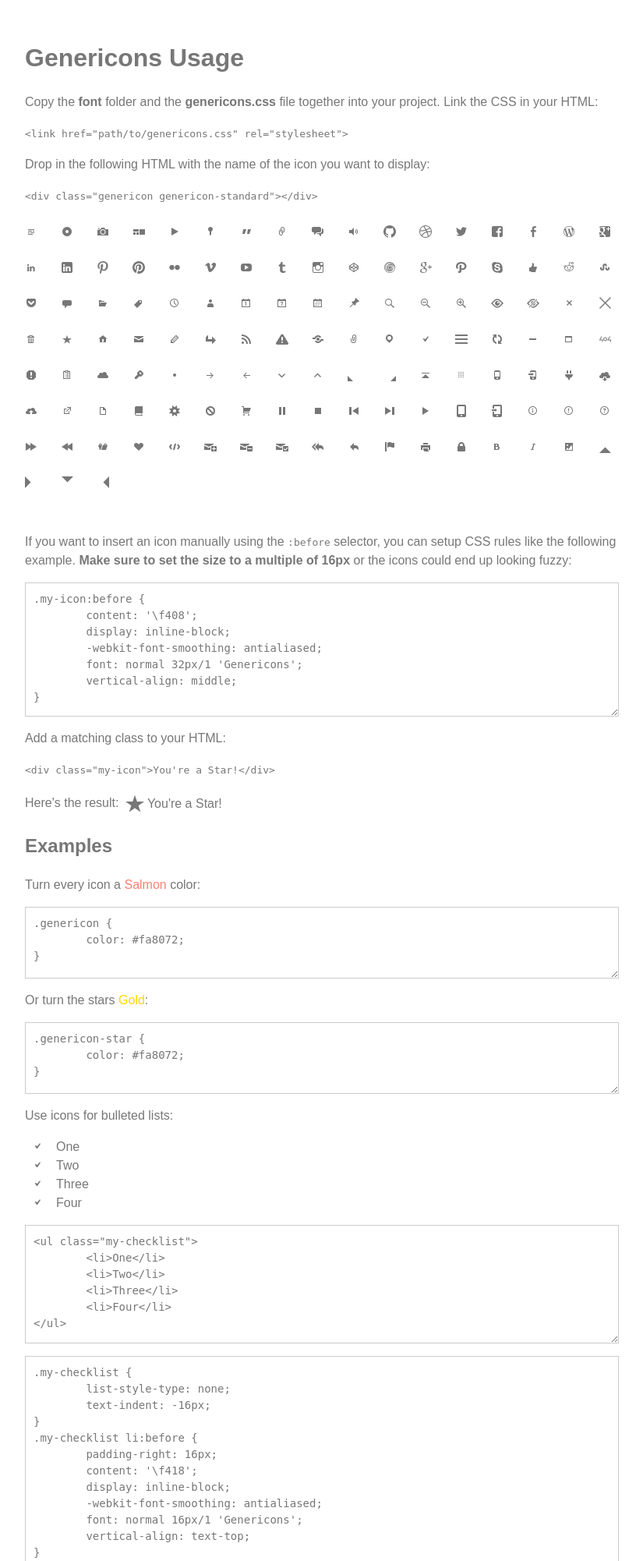
After one commit to JorjaFox/static, a PHP site: page /code/fonts/genericons/index.html in a window 1280 px wide. The commit adds this page. Shown: the top 2002 px of the page at 78% size, without its empty margins (208-1033 px from the left). Run offline with PHP 8.4, Linux system fonts and the light colour scheme.

```diff
--- /dev/null
+++ b/code/fonts/genericons/index.html
@@ -0,0 +1,462 @@
+<!DOCTYPE html>
+<html dir="ltr" lang="en">
+<head>
+<title>Genericons</title>
+<link rel="stylesheet" href="genericons.css">
+<style type="text/css">
+body {
+	font-family: sans-serif;
+	line-height: 1.5;
+	width: 800px;
+	margin: 50px auto;
+	color: #777;
+	background: white;
+}
+.icons {
+	overflow: hidden;
+	padding: 10px 0;
+}
+.icons div {
+	cursor: pointer;
+	float: left;
+	margin: 0 30px 30px 0;
+}
+.icons:hover div {
+	background: #f7f7f7;
+}
+.code {
+        display: block;
+        font: 14px/1.5 monospace;
+        width: 740px;
+        white-space: pre;
+        border: 1px solid #ccc;
+        padding: 10px;
+        color: #777;
+        overflow: auto;
+}
+.my-icon:before {
+	content: '\f408';
+        display: inline-block;
+        -webkit-font-smoothing: antialiased;
+        font: normal 32px/1 'Genericons';
+        vertical-align: middle;
+}
+/* For the Examples */
+.my-checklist {
+	list-style-type: none;
+	text-indent: -16px;
+}
+.my-checklist li:before {
+	padding-right: 16px;
+	content: '\f418';
+        display: inline-block;
+        -webkit-font-smoothing: antialiased;
+        font: normal 16px/1 'Genericons';
+        vertical-align: text-top;
+}
+.my-blockquote {
+	background: #eee;
+	border-left: 32px solid #ddd;
+	padding: 10px;
+}
+.my-blockquote:before {
+	margin-left: -42px;
+	padding-right: 10px;
+        content: '\f106';
+        display: inline-block;
+        -webkit-font-smoothing: antialiased;
+        font: normal 32px/20px 'Genericons';
+        vertical-align: bottom;
+}
+.my-button {
+	font-family: Helvetica, sans-serif;
+	font-size: 14px;
+	background: #e05d22; /* Old browsers */
+	background: -webkit-linear-gradient(top, #e05d22 0%, #d94412 100%); /* Chrome10+,Safari5.1+ */
+	background: -moz-linear-gradient(   top, #e05d22 0%, #d94412 100%); /* FF3.6+ */
+	background: -ms-linear-gradient(    top, #e05d22 0%, #d94412 100%); /* IE10+ */
+	background: -o-linear-gradient(     top, #e05d22 0%, #d94412 100%); /* Opera 11.10+ */
+	background: linear-gradient(  to bottom, #e05d22 0%, #d94412 100%); /* W3C */
+	filter: progid:DXImageTransform.Microsoft.gradient(startColorstr='#e05d22', endColorstr='#d94412', GradientType=0); /* IE6-9 */
+	display: inline-block;
+	padding: 10px 16px 4px 16px;
+	color: #fff;
+	text-decoration: none;
+	border: none;
+	border-bottom: 3px solid #b93207;
+	border-radius: 2px;
+}
+.my-button:hover,
+.my-button:focus {
+	background: #ed6a31; /* Old browsers */
+	background: -webkit-linear-gradient(top, #ed6a31 0%, #e55627 100%); /* Chrome10+,Safari5.1+ */
+	background: -moz-linear-gradient(   top, #ed6a31 0%, #e55627 100%); /* FF3.6+ */
+	background: -ms-linear-gradient(    top, #ed6a31 0%, #e55627 100%); /* IE10+ */
+	background: -o-linear-gradient(     top, #ed6a31 0%, #e55627 100%); /* Opera 11.10+ */
+	background: linear-gradient(  to bottom, #ed6a31 0%, #e55627 100%); /* W3C */
+	filter: progid:DXImageTransform.Microsoft.gradient(startColorstr='#ed6a31', endColorstr='#e55627', GradientType=0); /* IE6-9 */
+	outline: none;
+}
+.my-button:active {
+	background: #d94412; /* Old browsers */
+	background: -webkit-linear-gradient(top, #d94412 0%, #e05d22 100%); /* Chrome10+,Safari5.1+ */
+	background: -moz-linear-gradient(   top, #d94412 0%, #e05d22 100%); /* FF3.6+ */
+	background: -ms-linear-gradient(    top, #d94412 0%, #e05d22 100%); /* IE10+ */
+	background: -o-linear-gradient(     top, #d94412 0%, #e05d22 100%); /* Opera 11.10+ */
+	background: linear-gradient(  to bottom, #d94412 0%, #e05d22 100%); /* W3C */
+	filter: progid:DXImageTransform.Microsoft.gradient(startColorstr='#d94412', endColorstr='#e05d22', GradientType=0); /* IE6-9 */
+	border: none;
+	border-top: 3px solid #b93207;
+	padding: 6px 16px 7px 16px;
+}
+</style>
+</head>
+<body>
+
+<div class="section">
+
+	<h1>Genericons Usage</h1>
+
+	<p>Copy the <strong>font</strong> folder and the <strong>genericons.css</strong> file together into your project. Link the CSS in your HTML:</p>
+
+	<p><code>&lt;link href="path/to/genericons.css" rel="stylesheet"&gt;</code></p>
+
+	<p>Drop in the following HTML with the name of the icon you want to display:</p>
+
+	<p><code>&lt;div class="genericon genericon-standard"&gt;&lt;/div&gt;</code></p>
+
+	<div class="icons">
+
+		<!-- post formats -->
+		<div alt="f100" class="genericon genericon-standard"></div>
+		<div alt="f101" class="genericon genericon-aside"></div>
+		<div alt="f102" class="genericon genericon-image"></div>
+		<div alt="f103" class="genericon genericon-gallery"></div>
+		<div alt="f104" class="genericon genericon-video"></div>
+		<div alt="f105" class="genericon genericon-status"></div>
+		<div alt="f106" class="genericon genericon-quote"></div>
+		<div alt="f107" class="genericon genericon-link"></div>
+		<div alt="f108" class="genericon genericon-chat"></div>
+		<div alt="f109" class="genericon genericon-audio"></div>
+
+		<!-- social icons -->
+		<div alt="f200" class="genericon genericon-github"></div>
+		<div alt="f201" class="genericon genericon-dribbble"></div>
+		<div alt="f202" class="genericon genericon-twitter"></div>
+		<div alt="f203" class="genericon genericon-facebook"></div>
+		<div alt="f204" class="genericon genericon-facebook-alt"></div>
+		<div alt="f205" class="genericon genericon-wordpress"></div>
+		<div alt="f206" class="genericon genericon-googleplus"></div>
+		<div alt="f207" class="genericon genericon-linkedin"></div>
+		<div alt="f208" class="genericon genericon-linkedin-alt"></div>
+		<div alt="f209" class="genericon genericon-pinterest"></div>
+		<div alt="f210" class="genericon genericon-pinterest-alt"></div>
+		<div alt="f211" class="genericon genericon-flickr"></div>
+		<div alt="f212" class="genericon genericon-vimeo"></div>
+		<div alt="f213" class="genericon genericon-youtube"></div>
+		<div alt="f214" class="genericon genericon-tumblr"></div>
+		<div alt="f215" class="genericon genericon-instagram"></div>
+		<div alt="f216" class="genericon genericon-codepen"></div>
+		<div alt="f217" class="genericon genericon-polldaddy"></div>
+		<div alt="f218" class="genericon genericon-googleplus-alt"></div>
+		<div alt="f219" class="genericon genericon-path"></div>
+		<div alt="f220" class="genericon genericon-skype"></div>
+		<div alt="f221" class="genericon genericon-digg"></div>
+		<div alt="f222" class="genericon genericon-reddit"></div>
+		<div alt="f223" class="genericon genericon-stumbleupon"></div>
+		<div alt="f224" class="genericon genericon-pocket"></div>
+
+		<!-- meta icons -->
+		<div alt="f300" class="genericon genericon-comment"></div>
+		<div alt="f301" class="genericon genericon-category"></div>
+		<div alt="f302" class="genericon genericon-tag"></div>
+		<div alt="f303" class="genericon genericon-time"></div>
+		<div alt="f304" class="genericon genericon-user"></div>
+		<div alt="f305" class="genericon genericon-day"></div>
+		<div alt="f306" class="genericon genericon-week"></div>
+		<div alt="f307" class="genericon genericon-month"></div>
+		<div alt="f308" class="genericon genericon-pinned"></div>
+
+		<!-- other icons -->
+		<div alt="f400" class="genericon genericon-search"></div>
+		<div alt="f401" class="genericon genericon-unzoom"></div>
+		<div alt="f402" class="genericon genericon-zoom"></div>
+		<div alt="f403" class="genericon genericon-show"></div>
+		<div alt="f404" class="genericon genericon-hide"></div>
+		<div alt="f405" class="genericon genericon-close"></div>
+		<div alt="f406" class="genericon genericon-close-alt"></div>
+		<div alt="f407" class="genericon genericon-trash"></div>
+		<div alt="f408" class="genericon genericon-star"></div>
+		<div alt="f409" class="genericon genericon-home"></div>
+		<div alt="f410" class="genericon genericon-mail"></div>
+		<div alt="f411" class="genericon genericon-edit"></div>
+		<div alt="f412" class="genericon genericon-reply"></div>
+		<div alt="f413" class="genericon genericon-feed"></div>
+		<div alt="f414" class="genericon genericon-warning"></div>
+		<div alt="f415" class="genericon genericon-share"></div>
+		<div alt="f416" class="genericon genericon-attachment"></div>
+		<div alt="f417" class="genericon genericon-location"></div>
+		<div alt="f418" class="genericon genericon-checkmark"></div>
+		<div alt="f419" class="genericon genericon-menu"></div>
+		<div alt="f420" class="genericon genericon-refresh"></div>
+		<div alt="f421" class="genericon genericon-minimize"></div>
+		<div alt="f422" class="genericon genericon-maximize"></div>
+		<div alt="f423" class="genericon genericon-404"></div>
+		<div alt="f424" class="genericon genericon-spam"></div>
+		<div alt="f425" class="genericon genericon-summary"></div>
+		<div alt="f426" class="genericon genericon-cloud"></div>
+		<div alt="f427" class="genericon genericon-key"></div>
+		<div alt="f428" class="genericon genericon-dot"></div>
+		<div alt="f429" class="genericon genericon-next"></div>
+		<div alt="f430" class="genericon genericon-previous"></div>
+		<div alt="f431" class="genericon genericon-expand"></div>
+		<div alt="f432" class="genericon genericon-collapse"></div>
+		<div alt="f433" class="genericon genericon-dropdown"></div>
+		<div alt="f434" class="genericon genericon-dropdown-left"></div>
+		<div alt="f435" class="genericon genericon-top"></div>
+		<div alt="f436" class="genericon genericon-draggable"></div>
+		<div alt="f437" class="genericon genericon-phone"></div>
+		<div alt="f438" class="genericon genericon-send-to-phone"></div>
+		<div alt="f439" class="genericon genericon-plugin"></div>
+		<div alt="f440" class="genericon genericon-cloud-download"></div>
+		<div alt="f441" class="genericon genericon-cloud-upload"></div>
+		<div alt="f442" class="genericon genericon-external"></div>
+		<div alt="f443" class="genericon genericon-document"></div>
+		<div alt="f444" class="genericon genericon-book"></div>
+		<div alt="f445" class="genericon genericon-cog"></div>
+		<div alt="f446" class="genericon genericon-unapprove"></div>
+		<div alt="f447" class="genericon genericon-cart"></div>
+		<div alt="f448" class="genericon genericon-pause"></div>
+		<div alt="f449" class="genericon genericon-stop"></div>
+		<div alt="f450" class="genericon genericon-skip-back"></div>
+		<div alt="f451" class="genericon genericon-skip-ahead"></div>
+		<div alt="f452" class="genericon genericon-play"></div>
+		<div alt="f453" class="genericon genericon-tablet"></div>
+		<div alt="f454" class="genericon genericon-send-to-tablet"></div>
+		<div alt="f455" class="genericon genericon-info"></div>
+		<div alt="f456" class="genericon genericon-notice"></div>
+		<div alt="f457" class="genericon genericon-help"></div>
+		<div alt="f458" class="genericon genericon-fastforward"></div>
+		<div alt="f459" class="genericon genericon-rewind"></div>
+		<div alt="f460" class="genericon genericon-portfolio"></div>
+		<div alt="f461" class="genericon genericon-heart"></div>
+		<div alt="f462" class="genericon genericon-code"></div>
+		<div alt="f463" class="genericon genericon-subscribe"></div>
+		<div alt="f464" class="genericon genericon-unsubscribe"></div>
+		<div alt="f465" class="genericon genericon-subscribed"></div>
+		<div alt="f466" class="genericon genericon-reply-alt"></div>
+		<div alt="f467" class="genericon genericon-reply-single"></div>
+		<div alt="f468" class="genericon genericon-flag"></div>
+		<div alt="f469" class="genericon genericon-print"></div>
+		<div alt="f470" class="genericon genericon-lock"></div>
+		<div alt="f471" class="genericon genericon-bold"></div>
+		<div alt="f472" class="genericon genericon-italic"></div>
+		<div alt="f473" class="genericon genericon-picture"></div>
+
+		<!-- generic shapes -->
+		<div alt="f500" class="genericon genericon-uparrow"></div>
+		<div alt="f501" class="genericon genericon-rightarrow"></div>
+		<div alt="f502" class="genericon genericon-downarrow"></div>
+		<div alt="f503" class="genericon genericon-leftarrow"></div>
+
+	</div>
+
+	<p>If you want to insert an icon manually using the <code>:before</code> selector, you can setup CSS rules like the following example. <strong>Make sure to set the size to a multiple of 16px</strong> or the icons could end up looking fuzzy:</p>
+
+<p><textarea class="code" style="min-height: 150px;" onclick="select();">.my-icon:before {
+	content: '\f408';
+        display: inline-block;
+        -webkit-font-smoothing: antialiased;
+        font: normal 32px/1 'Genericons';
+        vertical-align: middle;
+}</textarea></p>
+
+	<p>Add a matching class to your HTML:</p>
+
+	<p><code>&lt;div class="my-icon"&gt;You're a Star!&lt;/div&gt;</code></p>
+
+	<p>Here's the result: <span class="my-icon">You're a Star!</span></p>
+
+	<h2>Examples</h2>
+
+	<p>Turn every icon a <span style="color: #fa8072;">Salmon</span> color:</p>
+
+<p><textarea class="code" style="min-height: 70px" onclick="select();">
+.genericon {
+	color: #fa8072;
+}</textarea></p>
+
+	<p>Or turn the stars <span style="color: #ffd700;">Gold</span>:</p>
+
+<p><textarea class="code" style="min-height: 70px" onclick="select();">
+.genericon-star {
+	color: #fa8072;
+}</textarea></p>
+
+	<p>Use icons for bulleted lists:</p>
+
+	<ul class="my-checklist">
+		<li>One</li>
+		<li>Two</li>
+		<li>Three</li>
+		<li>Four</li>
+	</ul>
+
+<p><textarea class="code" style="min-height: 130px" onclick="select();">
+<ul class="my-checklist">
+	<li>One</li>
+	<li>Two</li>
+	<li>Three</li>
+	<li>Four</li>
+</ul></textarea></p>
+
+<p><textarea class="code" style="min-height: 260px;" onclick="select();">
+.my-checklist {
+	list-style-type: none;
+	text-indent: -16px;
+}
+.my-checklist li:before {
+	padding-right: 16px;
+	content: '\f418';
+        display: inline-block;
+        -webkit-font-smoothing: antialiased;
+        font: normal 16px/1 'Genericons';
+        vertical-align: text-top;
+}</textarea></p>
+
+	<p>Use icons to style blockquotes:</p>
+
+	<blockquote class="my-blockquote">Sometimes I've believed as many as six impossible things before breakfast. &mdash;<em>Lewis Carroll</em></blockquote>
+	<blockquote class="my-blockquote">`Twas brillig, and the slithy toves Did gyre and gimble in the wabe: All mimsy were the borogoves, And the mome raths outgrabe. "Beware the Jabberwock, my son!  The jaws that bite, the claws that catch!  Beware the Jubjub bird, and shun The frumious Bandersnatch!"</blockquote>
+
+<p><textarea class="code" style="min-height: 40px;" onclick="select();"><blockquote class="my-blockquote">Sometimes I've believed as many as six impossible things before breakfast. &mdash;<em>Lewis Carroll</em></blockquote></textarea></p>
+
+<p><textarea class="code" style="min-height: 300px;" onclick="select();">
+.my-blockquote {
+	background: #eee;
+	border-left: 32px solid #ddd;
+	padding: 10px;
+}
+.my-blockquote:before {
+	margin-left: -42px;
+	padding-right: 10px;
+        content: '\f106';
+        display: inline-block;
+        -webkit-font-smoothing: antialiased;
+        font: normal 32px/20px 'Genericons';
+        vertical-align: bottom;
+} </textarea></p>
+
+	<p>Use icons to style buttons:</p>
+
+	<a class="my-button" href="javascript:void()"><i class="genericon genericon-show"></i> View</a>
+	<a class="my-button" href="javascript:void()"><i class="genericon genericon-audio"></i> Listen</a>
+
+<p><textarea class="code" style="min-height: 40px;" onclick="select();"><a class="my-button" href="#"><i class="genericon genericon-show"></i> View</a>
+<a class="my-button" href="#"><i class="genericon genericon-audio"></i> Listen</a></textarea></p>
+
+<p><textarea class="code" style="min-height: 300px;" onclick="select();">
+.my-button {
+	font-family: Helvetica, sans-serif;
+	background: #e05d22; /* Old browsers */
+	background: -webkit-linear-gradient(top, #e05d22 0%, #d94412 100%); /* Chrome10+,Safari5.1+ */
+	background: -moz-linear-gradient(   top, #e05d22 0%, #d94412 100%); /* FF3.6+ */
+	background: -ms-linear-gradient(    top, #e05d22 0%, #d94412 100%); /* IE10+ */
+	background: -o-linear-gradient(     top, #e05d22 0%, #d94412 100%); /* Opera 11.10+ */
+	background: linear-gradient(  to bottom, #e05d22 0%, #d94412 100%); /* W3C */
+	filter: progid:DXImageTransform.Microsoft.gradient(startColorstr='#e05d22', endColorstr='#d94412', GradientType=0); /* IE6-9 */
+	display: inline-block;
+	padding: 10px 16px 6px 16px;
+	color: #fff;
+	text-decoration: none;
+	border: none;
+	border-bottom: 3px solid #b93207;
+	border-radius: 2px;
+}
+
+.my-button:hover,
+.my-button:focus {
+	background: #ed6a31; /* Old browsers */
+	background: -webkit-linear-gradient(top, #ed6a31 0%, #e55627 100%); /* Chrome10+,Safari5.1+ */
+	background: -moz-linear-gradient(   top, #ed6a31 0%, #e55627 100%); /* FF3.6+ */
+	background: -ms-linear-gradient(    top, #ed6a31 0%, #e55627 100%); /* IE10+ */
+	background: -o-linear-gradient(     top, #ed6a31 0%, #e55627 100%); /* Opera 11.10+ */
+	background: linear-gradient(  to bottom, #ed6a31 0%, #e55627 100%); /* W3C */
+	filter: progid:DXImageTransform.Microsoft.gradient(startColorstr='#ed6a31', endColorstr='#e55627', GradientType=0); /* IE6-9 */
+	outline: none;
+}
+
+.my-button:active {
+	background: #d94412; /* Old browsers */
+	background: -webkit-linear-gradient(top, #d94412 0%, #e05d22 100%); /* Chrome10+,Safari5.1+ */
+	background: -moz-linear-gradient(   top, #d94412 0%, #e05d22 100%); /* FF3.6+ */
+	background: -ms-linear-gradient(    top, #d94412 0%, #e05d22 100%); /* IE10+ */
+	background: -o-linear-gradient(     top, #d94412 0%, #e05d22 100%); /* Opera 11.10+ */
+	background: linear-gradient(  to bottom, #d94412 0%, #e05d22 100%); /* W3C */
+	filter: progid:DXImageTransform.Microsoft.gradient(startColorstr='#d94412', endColorstr='#e05d22', GradientType=0); /* IE6-9 */
+	border: none;
+	border-top: 3px solid #b93207;
+	padding: 6px 16px 10px 16px;
+}</textarea>/</p>
+
+	<h2>CSS Preprocessors</h2>
+
+	<p>Preprocessing extensions such as Sass (SCSS Syntax) or LESS</a> can make it easier to manage CSS for a lot of things at once using things like variables and mixins.</p>
+
+	<p>This example will seup the basic genericon rules and sets a color you can use for all icons using Sass:</p>
+
+<p><textarea class="code" style="min-height: 360px;" onclick="select();">$icon-color: "#fa8072";
+
+.genericon {
+        color: $icon-color;
+}
+
+@mixin genericon-rules {
+        display: inline-block;
+        -webkit-font-smoothing: antialiased;
+        font: normal 16px/1 'Genericons';
+        vertical-align: middle;
+}
+
+.my-icon:before {
+	content: '\f408';
+        @include genericon-rules;
+}</textarea></p>
+
+	<p>Here is a similar example for LESS:</p>
+
+<p><textarea class="code" style="min-height: 360px;" onclick="select();">@icon-color: "#fa8072";
+
+.genericon {
+        color: @icon-color;
+}
+
+.genericon-rules {
+        display: inline-block;
+        -webkit-font-smoothing: antialiased;
+        font: normal 16px/1 'Genericons';
+        vertical-align: middle;
+}
+
+.my-icon:before {
+	content: '\f408';
+        .genericon-rules;
+}</textarea></p>
+
+	<h2>Fallback images for IE7 and below</h2>
+
+	<p>Genericons <strong>does not come with fallback icons by default</strong> -- therefore you have to create them yourself. If you are using HTML similar to this example:
+
+	<p><code>&lt;span class="genericon genericon-warning"&gt;&lt;/span&gt;</code></p>
+
+	<p>You can use the asterisk hack to serve a different icon to IE7 once you have saved the fallback icons to your project:</p>
+
+<textarea class="code" style="min-height: 85px;" onclick="select();">.genericon-warning {
+        *background: url(fallback-icon.png) no-repeat center center;
+        *text-indent: 100%;
+}</textarea>
+
+</div>
+
+</body>
+</html>
--- a/code/js/bit-slideup.php
+++ b/code/js/bit-slideup.php
@@ -21,7 +21,7 @@ if( !$detect->isMobile() && !$detect->isTablet() ){
         		$bit.animate({
         				bottom: '-' + bitHeight - 10 + 'px'
         			}, 200);
-        		if ( (document.location.href.indexOf('subscribe=') > -1) || (document.location.href.indexOf('fb_source=') > -1) || (document.location.href.indexOf('utm_source=') > -1) ) {
+        		if ( (document.location.href.indexOf('subscribe=') > -1) || (document.location.href.indexOf('fb_source=') > -1) || (document.location.href.indexOf('utm_source=') > -1) || (document.referrer.match(/^https?:\/\/([^\/]+\.)?tumblr\.com(\/|$)/i)) || (document.referrer.match(/^https?:\/\/([^\/]+\.)?twitter\.com(\/|$)/i)) || (document.referrer.match(/^https?:\/\/([^\/]+\.)?t\.co(\/|$)/i))) {
         			open();
         		}
         	}, 300);
```
Also changed, not shown: code/fonts/fonts.css (+42 -16 lines).
